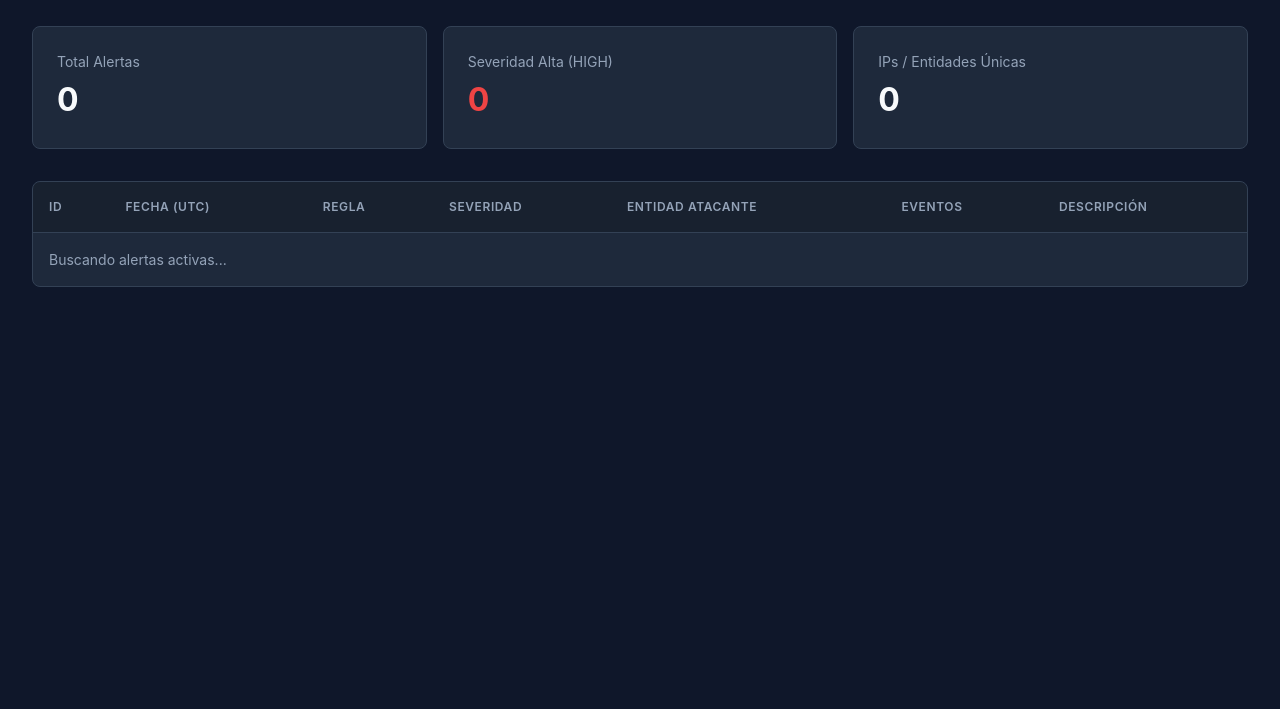
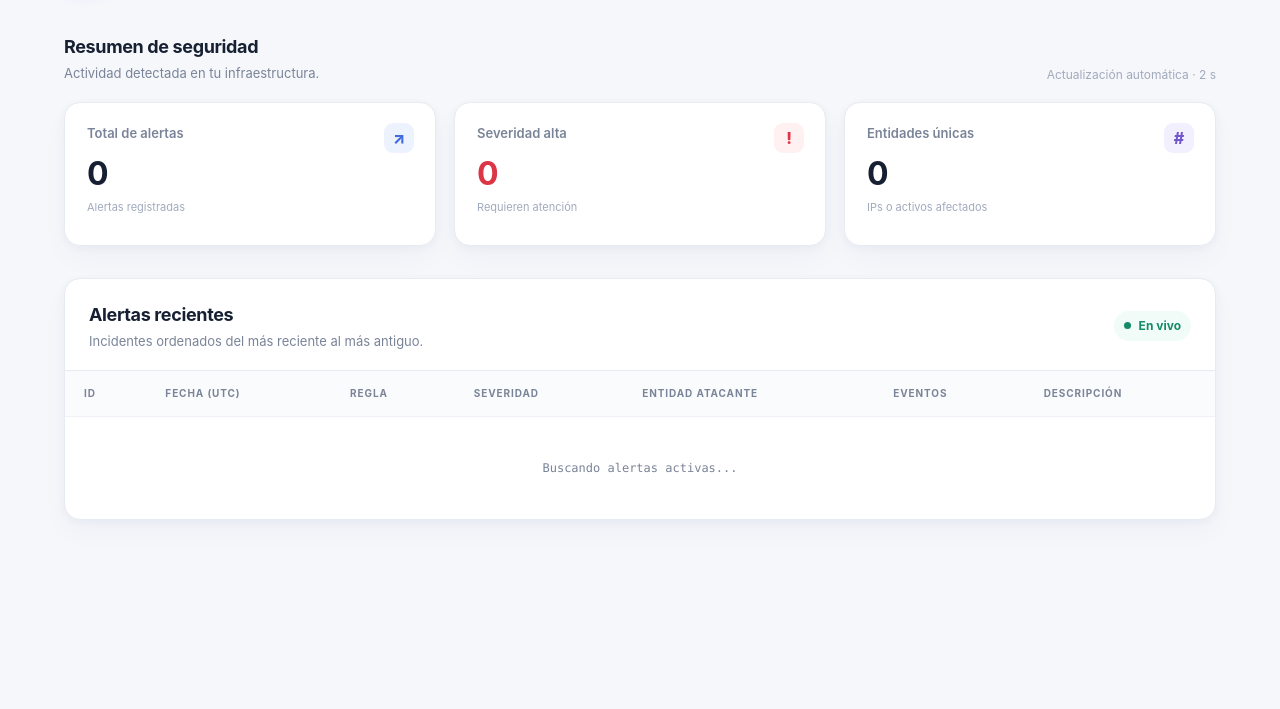
Before and after one commit to IML15/Mini_SIEM, a plain HTML site: page dashboard/index.html in a window 1280 px wide. Shown: the part 91-800 px from the top of the page. Drawn offline with Linux system fonts and the light colour scheme; no server answers.

Commit message:
Ajuste de CSS, y creación de nueva regla

```diff
--- a/dashboard/index.html
+++ b/dashboard/index.html
@@ -10,28 +10,57 @@
 <body>
 
   <header class="siem-header">
-    <h1 class="siem-title">🛡️ Mini-SIEM Console</h1>
-    <div class="status-badge">
+    <div class="brand">
+      <div class="brand-mark" aria-hidden="true">S</div>
+      <div>
+        <p class="eyebrow">Centro de operaciones</p>
+        <h1 class="siem-title">Mini-SIEM Console</h1>
+      </div>
+    </div>
+    <div class="status-badge" role="status">
       <div class="status-dot"></div>
-      En vivo
+      <span>Monitorización activa</span>
     </div>
   </header>
 
+  <main>
+    <div class="section-heading">
+      <div>
+        <h2>Resumen de seguridad</h2>
+        <p>Actividad detectada en tu infraestructura.</p>
+      </div>
+      <span class="refresh-label">Actualización automática · 2 s</span>
+    </div>
+
   <section class="metrics-grid">
     <div class="metric-card">
-      <div class="metric-title">Total Alertas</div>
+      <div class="metric-icon metric-icon-blue" aria-hidden="true">↗</div>
+      <div class="metric-title">Total de alertas</div>
       <div class="metric-value" id="totalAlerts">0</div>
+      <div class="metric-caption">Alertas registradas</div>
     </div>
     <div class="metric-card">
-      <div class="metric-title">Severidad Alta (HIGH)</div>
-      <div class="metric-value" style="color: var(--sev-high);" id="highAlerts">0</div>
+      <div class="metric-icon metric-icon-red" aria-hidden="true">!</div>
+      <div class="metric-title">Severidad alta</div>
+      <div class="metric-value value-high" id="highAlerts">0</div>
+      <div class="metric-caption">Requieren atención</div>
     </div>
     <div class="metric-card">
-      <div class="metric-title">IPs / Entidades Únicas</div>
+      <div class="metric-icon metric-icon-violet" aria-hidden="true">#</div>
+      <div class="metric-title">Entidades únicas</div>
       <div class="metric-value" id="uniqueEntities">0</div>
+      <div class="metric-caption">IPs o activos afectados</div>
     </div>
   </section>
 
+    <section class="alerts-panel" aria-labelledby="alerts-title">
+      <div class="panel-heading">
+        <div>
+          <h2 id="alerts-title">Alertas recientes</h2>
+          <p>Incidentes ordenados del más reciente al más antiguo.</p>
+        </div>
+        <span class="live-indicator"><span></span> En vivo</span>
+      </div>
       <div class="table-container">
         <table class="siem-table">
           <thead>
@@ -40,7 +69,7 @@
               <th>Fecha (UTC)</th>
               <th>Regla</th>
               <th>Severidad</th>
-          <th>Entidad Atacante</th>
+              <th>Entidad atacante</th>
               <th>Eventos</th>
               <th>Descripción</th>
             </tr>
@@ -52,6 +81,8 @@
           </tbody>
         </table>
       </div>
+    </section>
+  </main>
 
   <!-- Enlace a la lógica JS -->
   <script src="/dashboard/app.js"></script>
--- a/dashboard/styles.css
+++ b/dashboard/styles.css
@@ -1,206 +1,205 @@
-/* ==========================================================================
-   VARIABLES DE SISTEMA Y TEMA
-   ========================================================================== */
 :root {
-  /* Paleta Base (Modo Oscuro) */
-  --color-bg: #0f172a;
-  --color-surface: #1e293b;
-  --color-surface-hover: #334155;
-  --color-border: #334155;
-
-  /* Textos */
-  --text-main: #f8fafc;
-  --text-muted: #94a3b8;
-  --text-inverse: #0f172a;
-
-  /* Severidades de Seguridad */
-  --sev-critical: #dc2626;
-  --sev-high: #ef4444;
-  --sev-medium: #f59e0b;
-  --sev-low: #3b82f6;
-  --sev-info: #06b6d4;
-  --status-online: #10b981;
-
-  /* Tipografías y Tamaños */
-  --font-sans: -apple-system, BlinkMacSystemFont, "Segoe UI", Roboto, "Helvetica Neue", Arial, sans-serif;
+  --color-bg: #f5f7fb;
+  --color-surface: #ffffff;
+  --color-border: #e7ebf2;
+  --color-border-strong: #d9e0ea;
+  --text-main: #172033;
+  --text-muted: #7a8498;
+  --text-soft: #a1aabd;
+  --accent: #4169e1;
+  --sev-critical: #c53030;
+  --sev-high: #dc3545;
+  --sev-medium: #c77a09;
+  --sev-low: #3977c8;
+  --sev-info: #168da5;
+  --status-online: #168b67;
+  --font-sans: Inter, ui-sans-serif, -apple-system, BlinkMacSystemFont, "Segoe UI", sans-serif;
   --font-mono: ui-monospace, SFMono-Regular, Menlo, Monaco, Consolas, monospace;
-
-  --font-size-xs: 0.75rem;
-  --font-size-sm: 0.875rem;
-  --font-size-base: 1rem;
-  --font-size-lg: 1.25rem;
-  --font-size-xl: 1.5rem;
-  --font-size-2xl: 2rem;
-
-  /* Espaciados y Bordes */
-  --spacing-xs: 0.25rem;
-  --spacing-sm: 0.5rem;
-  --spacing-md: 1rem;
-  --spacing-lg: 1.5rem;
-  --spacing-xl: 2rem;
-  --radius-sm: 4px;
-  --radius-md: 8px;
-  --radius-full: 9999px;
+  --radius-md: 12px;
+  --radius-lg: 16px;
+  --shadow-card: 0 2px 8px rgba(25, 45, 80, 0.04), 0 12px 28px rgba(25, 45, 80, 0.03);
 }
 
-/* ==========================================================================
-   RESETEO Y ESTRUCTURA BASE
-   ========================================================================== */
-* {
-  box-sizing: border-box;
-}
+* { box-sizing: border-box; }
 
 body {
+  min-height: 100vh;
   margin: 0;
-  padding: var(--spacing-xl);
-  background-color: var(--color-bg);
+  padding: 32px clamp(20px, 5vw, 72px);
+  background: var(--color-bg);
   color: var(--text-main);
   font-family: var(--font-sans);
-  font-size: var(--font-size-base);
+  font-size: 15px;
   line-height: 1.5;
 }
 
-/* ==========================================================================
-   CABECERA Y ESTADO
-   ========================================================================== */
+.siem-header,
+main {
+  width: min(100%, 1380px);
+  margin: 0 auto;
+}
+
 .siem-header {
   display: flex;
+  align-items: center;
   justify-content: space-between;
-  align-items: center;
-  margin-bottom: var(--spacing-xl);
-  border-bottom: 1px solid var(--color-border);
-  padding-bottom: var(--spacing-md);
+  margin-bottom: 46px;
 }
 
-.siem-title {
-  margin: 0;
-  font-size: var(--font-size-xl);
+.brand { display: flex; align-items: center; gap: 13px; }
+.brand-mark {
+  display: grid;
+  width: 42px;
+  height: 42px;
+  place-items: center;
+  border-radius: 12px;
+  background: var(--accent);
+  color: #fff;
+  font-size: 20px;
+  font-weight: 800;
+  box-shadow: 0 7px 16px rgba(65, 105, 225, 0.2);
+}
+.eyebrow {
+  margin: 0 0 1px;
+  color: var(--text-soft);
+  font-size: 10px;
   font-weight: 700;
-  display: flex;
-  align-items: center;
-  gap: var(--spacing-sm);
+  letter-spacing: .12em;
+  text-transform: uppercase;
 }
+.siem-title { margin: 0; font-size: 20px; font-weight: 750; letter-spacing: -.02em; }
 
-.status-badge {
+.status-badge, .live-indicator {
   display: inline-flex;
   align-items: center;
-  gap: var(--spacing-xs);
-  font-size: var(--font-size-sm);
+  gap: 8px;
   color: var(--status-online);
-  background: rgba(16, 185, 129, 0.1);
-  padding: var(--spacing-xs) var(--spacing-md);
-  border-radius: var(--radius-full);
+  font-size: 12px;
+  font-weight: 700;
 }
+.status-badge {
+  padding: 9px 13px;
+  border: 1px solid #ccefe2;
+  border-radius: 999px;
+  background: #f1fcf8;
+}
+.status-dot, .live-indicator span {
+  width: 7px;
+  height: 7px;
+  border-radius: 50%;
+  background: var(--status-online);
+}
+.status-dot { box-shadow: 0 0 0 4px rgba(22, 139, 103, .1); }
 
-.status-dot {
-  width: 8px;
-  height: 8px;
-  background-color: var(--status-online);
-  border-radius: var(--radius-full);
-  animation: pulse-dot 1.5s infinite;
+.section-heading, .panel-heading {
+  display: flex;
+  align-items: flex-end;
+  justify-content: space-between;
 }
+.section-heading { margin-bottom: 18px; }
+h2 { margin: 0; font-size: 18px; letter-spacing: -.02em; }
+.section-heading p, .panel-heading p { margin: 4px 0 0; color: var(--text-muted); font-size: 13px; }
+.refresh-label { color: var(--text-soft); font-size: 12px; }
 
-@keyframes pulse-dot {
-  0%, 100% { opacity: 1; }
-  50% { opacity: 0.3; }
-}
-
-/* ==========================================================================
-   MÉTRICAS (KPIs)
-   ========================================================================== */
 .metrics-grid {
   display: grid;
-  grid-template-columns: repeat(auto-fit, minmax(220px, 1fr));
-  gap: var(--spacing-md);
-  margin-bottom: var(--spacing-xl);
+  grid-template-columns: repeat(3, 1fr);
+  gap: 18px;
+  margin-bottom: 32px;
 }
+.metric-card {
+  position: relative;
+  min-height: 144px;
+  padding: 21px 22px;
+  border: 1px solid var(--color-border);
+  border-radius: var(--radius-lg);
+  background: var(--color-surface);
+  box-shadow: var(--shadow-card);
+}
+.metric-icon {
+  display: grid;
+  position: absolute;
+  top: 20px;
+  right: 21px;
+  width: 30px;
+  height: 30px;
+  place-items: center;
+  border-radius: 9px;
+  font-size: 16px;
+  font-weight: 800;
+}
+.metric-icon-blue { background: #edf2ff; color: var(--accent); }
+.metric-icon-red { background: #fff0f1; color: var(--sev-high); }
+.metric-icon-violet { background: #f2efff; color: #7259c9; }
+.metric-title { color: var(--text-muted); font-size: 13px; font-weight: 600; }
+.metric-value { margin-top: 7px; font-size: 32px; font-weight: 750; letter-spacing: -.04em; }
+.value-high { color: var(--sev-high); }
+.metric-caption { margin-top: 1px; color: var(--text-soft); font-size: 11px; }
 
-.metric-card {
+.alerts-panel {
+  overflow: hidden;
+  border: 1px solid var(--color-border);
+  border-radius: var(--radius-lg);
   background: var(--color-surface);
-  padding: var(--spacing-lg);
-  border-radius: var(--radius-md);
-  border: 1px solid var(--color-border);
+  box-shadow: var(--shadow-card);
 }
-
-.metric-title {
-  font-size: var(--font-size-sm);
+.panel-heading { padding: 22px 24px 19px; align-items: center; }
+.live-indicator { padding: 6px 10px; border-radius: 999px; background: #f1fcf8; }
+.table-container { overflow-x: auto; border-top: 1px solid var(--color-border); }
+.siem-table { width: 100%; border-collapse: collapse; min-width: 850px; }
+.siem-table th, .siem-table td {
+  padding: 15px 19px;
+  border-bottom: 1px solid #eef1f5;
+  text-align: left;
+  white-space: nowrap;
+  font-size: 13px;
+}
+.siem-table th {
   color: var(--text-muted);
-  margin-bottom: var(--spacing-xs);
-}
-
-.metric-value {
-  font-size: var(--font-size-2xl);
-  font-weight: 700;
-}
-
-/* ==========================================================================
-   TABLAS Y DATOS
-   ========================================================================== */
-.table-container {
-  overflow-x: auto;
-  border-radius: var(--radius-md);
-  border: 1px solid var(--color-border);
-  background: var(--color-surface);
-}
-
-.siem-table {
-  width: 100%;
-  border-collapse: collapse;
-}
-
-.siem-table th,
-.siem-table td {
-  padding: var(--spacing-md);
-  text-align: left;
-  border-bottom: 1px solid var(--color-border);
-  font-size: var(--font-size-sm);
-}
-
-.siem-table th {
-  background-color: rgba(0, 0, 0, 0.2);
-  color: var(--text-muted);
-  font-weight: 600;
-  text-transform: uppercase;
-  font-size: var(--font-size-xs);
-  letter-spacing: 0.05em;
-}
-
-.siem-table tr:last-child td {
-  border-bottom: none;
-}
-
-.siem-table tr:hover td {
-  background-color: var(--color-surface-hover);
-}
-
-.code-badge {
-  font-family: var(--font-mono);
-  background: rgba(0, 0, 0, 0.3);
-  padding: var(--spacing-xs) var(--spacing-sm);
-  border-radius: var(--radius-sm);
-  font-size: var(--font-size-xs);
-}
-
-/* ==========================================================================
-   COMPONENTES DE SEVERIDAD
-   ========================================================================== */
-.severity {
-  display: inline-block;
-  padding: var(--spacing-xs) var(--spacing-sm);
-  border-radius: var(--radius-sm);
-  font-size: var(--font-size-xs);
-  font-weight: 700;
+  background: #fafbfc;
+  font-size: 10px;
+  font-weight: 750;
+  letter-spacing: .09em;
   text-transform: uppercase;
 }
+.siem-table td { color: #4e5b70; }
+.siem-table tbody tr:last-child td { border-bottom: 0; }
+.siem-table tbody tr { transition: background .15s ease; }
+.siem-table tbody tr:hover { background: #f8faff; }
+.siem-table td:first-child { color: var(--text-soft); font-family: var(--font-mono); font-size: 12px; }
+.siem-table td:nth-child(3) { color: var(--text-main); font-weight: 650; }
+.code-badge {
+  padding: 4px 7px;
+  border: 1px solid var(--color-border);
+  border-radius: 6px;
+  background: #f8fafc;
+  color: #526078;
+  font-family: var(--font-mono);
+  font-size: 11px;
+}
+.severity {
+  display: inline-flex;
+  padding: 4px 8px;
+  border-radius: 5px;
+  font-size: 10px;
+  font-weight: 800;
+  letter-spacing: .05em;
+  text-transform: uppercase;
+}
+.severity-CRITICAL { background: #fff0f0; color: var(--sev-critical); }
+.severity-HIGH { background: #fff0f1; color: var(--sev-high); }
+.severity-MEDIUM { background: #fff8e8; color: var(--sev-medium); }
+.severity-LOW { background: #edf5ff; color: var(--sev-low); }
+.severity-INFO { background: #eafafd; color: var(--sev-info); }
+.empty-state { padding: 42px !important; color: var(--text-muted) !important; text-align: center !important; }
 
-.severity-CRITICAL { background: rgba(220, 38, 38, 0.2); color: var(--sev-critical); }
-.severity-HIGH     { background: rgba(239, 68, 68, 0.2); color: var(--sev-high); }
-.severity-MEDIUM   { background: rgba(245, 158, 11, 0.2); color: var(--sev-medium); }
-.severity-LOW      { background: rgba(59, 130, 246, 0.2); color: var(--sev-low); }
-.severity-INFO     { background: rgba(6, 182, 212, 0.2); color: var(--sev-info); }
-
-.empty-state {
-  text-align: center;
-  padding: var(--spacing-xl);
-  color: var(--text-muted);
+@media (max-width: 720px) {
+  body { padding: 24px 16px; }
+  .siem-header { align-items: flex-start; gap: 18px; margin-bottom: 34px; }
+  .status-badge span { display: none; }
+  .status-badge { padding: 10px; }
+  .section-heading, .panel-heading { align-items: flex-start; gap: 14px; flex-direction: column; }
+  .refresh-label { align-self: flex-start; }
+  .metrics-grid { grid-template-columns: 1fr; gap: 12px; }
+  .metric-card { min-height: 124px; }
 }
```
Also changed, not shown: 2 other files. Lines whose indentation alone changed are shown as unchanged.
